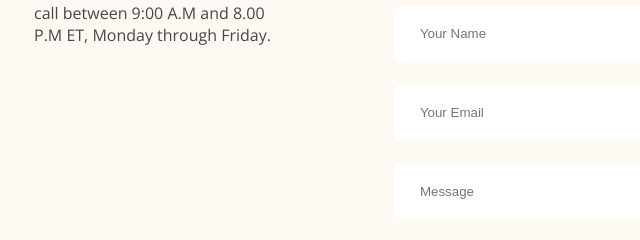
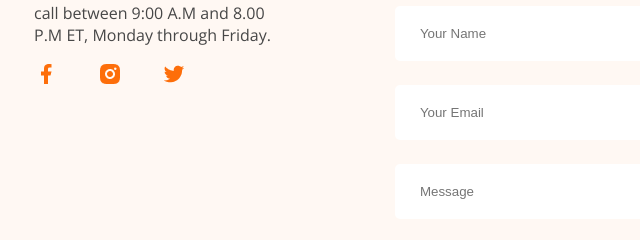
Before and after one commit to Mahfuj-976/web-protfolio, a plain HTML site: page web-protfolio/index.html in a window 1280 px wide. Shown: the part 3592-3832 px from the top of the page, 317-957 px from the left. Drawn offline with nearby package versions, Linux system fonts and the light colour scheme.

Commit message:
added icons

```diff
--- a/web-protfolio/index.html
+++ b/web-protfolio/index.html
@@ -167,6 +167,11 @@
             <div class="footer-container">
                 <h2 class="section-title">Lets Connect</h2>
                 <p class="connect-des">Please fill out the form on this section to contact with me or call between 9:00 A.M and 8.00 P.M ET, Monday through Friday.</p>
+                <div class="icon">
+                    <a href=""><img src="./images/icons/facebook.png" alt=""></a>
+                    <a href=""><img src="./images/icons/insta.png" alt=""></a>
+                    <a href=""><img src="./images/icons/twitter.png" alt=""></a>
+                </div>
             </div>
             <div class="footer-container">
                 <h2 class="section-title">Let’s Message me</h2>
--- a/web-protfolio/style.css
+++ b/web-protfolio/style.css
@@ -246,3 +246,8 @@ margin-bottom: 24px;
 padding: 20px 25px;
 width: 100%;
 }
+.icon{
+    display: flex;
+    justify-content: left;
+    gap: 40px;
+}
```
